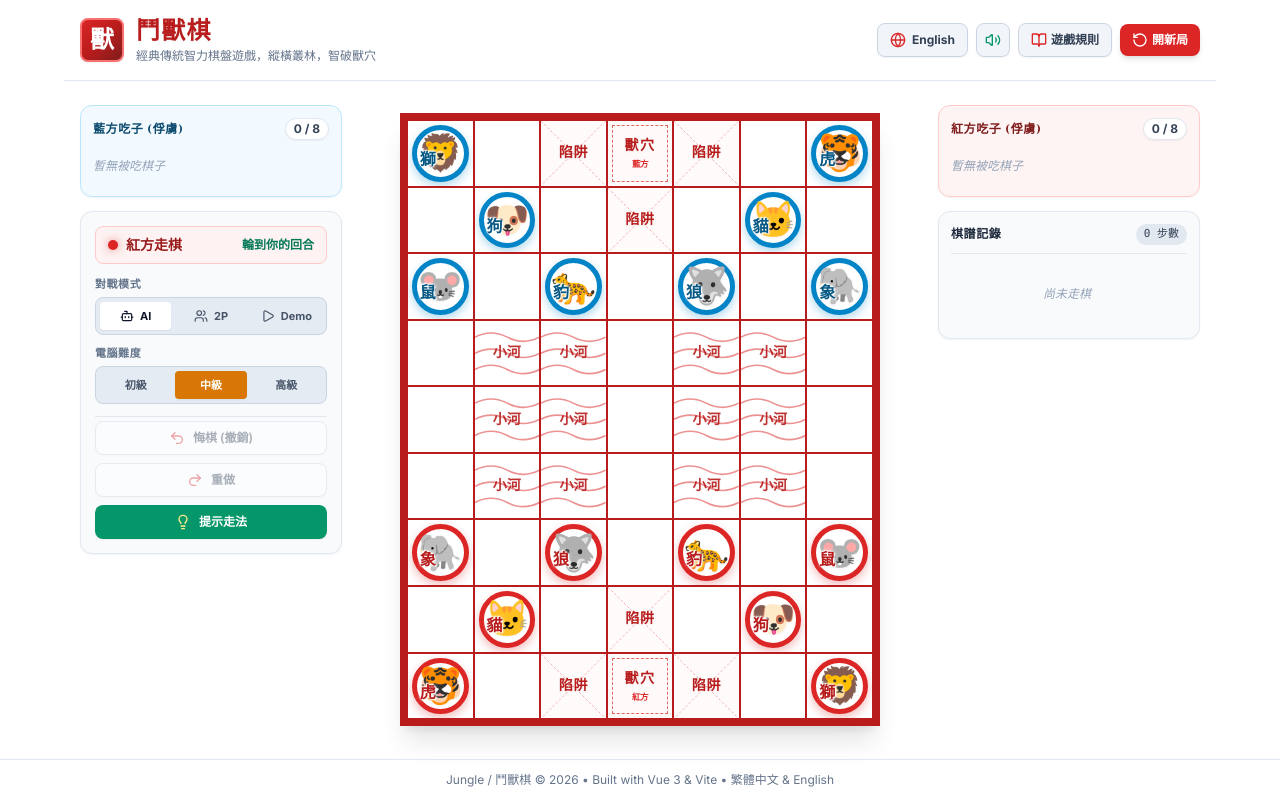
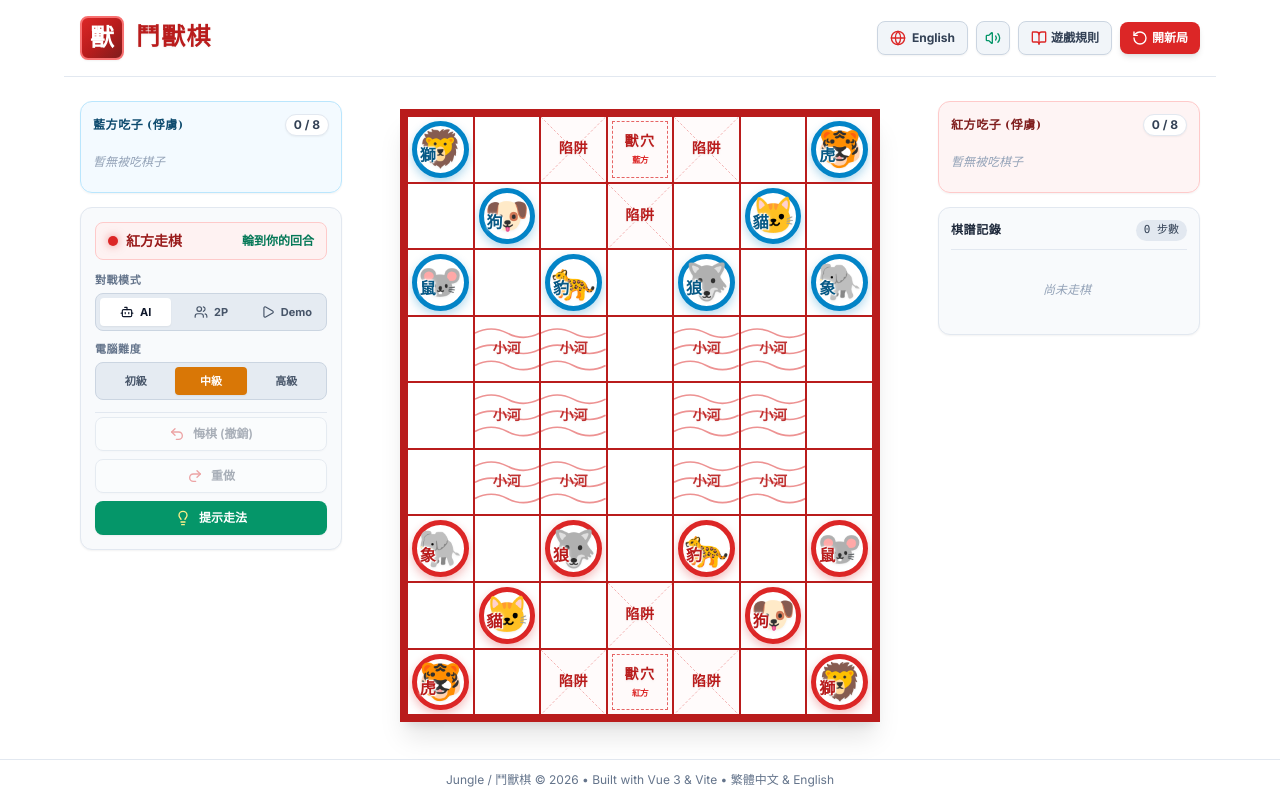
Before and after one commit to kennith/jungle-app, a Vue app: page / in a window 1280 px wide. Built offline with nearby package versions, Linux system fonts and the light colour scheme.

Commit message:
style: remove tagline and its translation from header and dictionary

```diff
--- a/src/components/Header.vue
+++ b/src/components/Header.vue
@@ -31,9 +31,6 @@ const emit = defineEmits<{
         <h1 class="text-xl sm:text-2xl font-black font-cinzel tracking-wider text-red-700 drop-shadow-sm">
           {{ language === 'zh-TW' ? '鬥獸棋' : 'JUNGLE' }}
         </h1>
-        <p class="text-[10px] sm:text-xs text-slate-500 hidden sm:block">
-          {{ t(language, 'tagline') }}
-        </p>
       </div>
     </div>
 
--- a/src/constants/translations.ts
+++ b/src/constants/translations.ts
@@ -4,7 +4,6 @@ export const TRANSLATIONS = {
   en: {
     appTitle: 'Jungle Board Game',
     subtitle: 'Dou Shou Qi / Animal Chess',
-    tagline: 'An ancient game of wits and jungle instincts',
 
     // Nav & Controls
     newGame: 'New Game',
@@ -95,7 +94,6 @@ export const TRANSLATIONS = {
   'zh-TW': {
     appTitle: '鬥獸棋',
     subtitle: 'Dou Shou Qi / Jungle Board Game',
-    tagline: '經典傳統智力棋盤遊戲，縱橫叢林，智破獸穴',
 
     // Nav & Controls
     newGame: '開新局',
```
